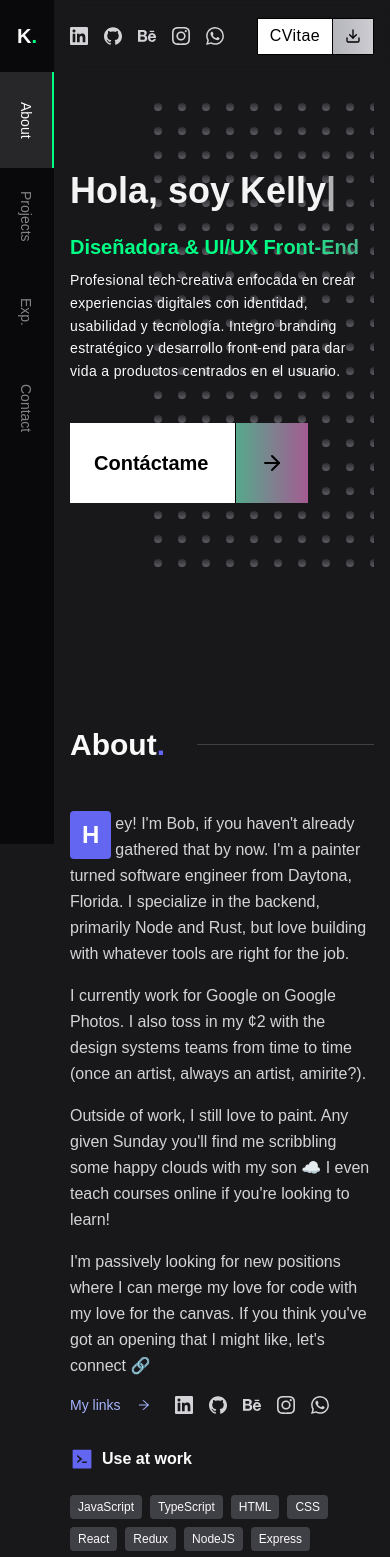
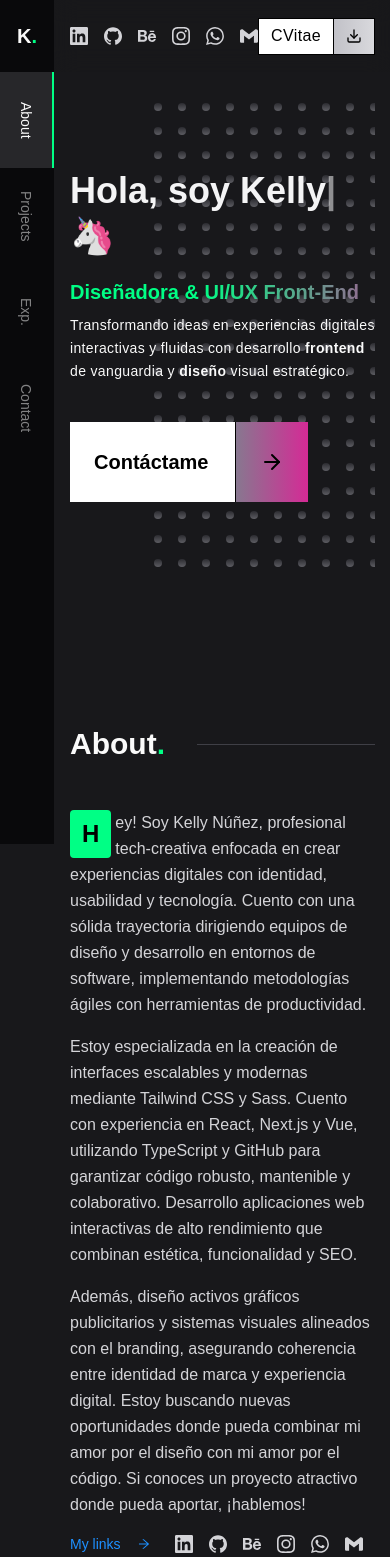
Before and after one commit to Kellynunez/Portfolio, a Next.js app: page / in a window 390 px wide. Shown: the top 1557 px of the page. Built offline with nearby package versions, Linux system fonts and the light colour scheme; a web font is replaced by a local one.

Commit message:
Content: Abot + Experience

```diff
--- a/src/components/about/About.tsx
+++ b/src/components/about/About.tsx
@@ -3,49 +3,41 @@ import { SectionHeader } from "../util/SectionHeader";
 import Reveal from "../util/Reveal";
 import { MyLinks } from "../nav/Header";
 import { Stats } from "./Stats";
+import { Stats2 } from "./Stats2";
 
 export const About = () => {
   return (
     <section id="about" className="section-wrapper">
       <SectionHeader title="About" dir="l" />
-      <div className="grid grid-cols-1 md:grid-cols-[1fr_300px] gap-8">
-        <div className="space-y-4">
+      <div className="grid grid-cols-1 md:grid-cols-3 gap-8">
+        <div className="space-y-4 pb-4 sm:pb-5 md:pb-8 col-span-2">
           <Reveal>
             <p className="leading-relaxed text-zinc-300">
-              <span className="bg-indigo-500 text-white py-2 px-3 rounded font-bold mr-1 float-left text-2xl">
+              <span className="bg-[#00FF85] text-black py-2 px-3 rounded font-bold mr-1 float-left text-2xl">
                 H
               </span>
-              ey! I&apos;m Bob, if you haven&apos;t already gathered that by
-              now. I&apos;m a painter turned software engineer from Daytona,
-              Florida. I specialize in the backend, primarily Node and Rust, but
-              love building with whatever tools are right for the job.
+              ey! Soy Kelly Núñez, profesional tech-creativa enfocada en crear experiencias digitales con identidad, usabilidad y tecnología.
+              Cuento con una sólida trayectoria dirigiendo equipos de diseño y desarrollo en entornos de software, implementando metodologías ágiles con herramientas de productividad.
             </p>
           </Reveal>
           <Reveal>
             <p className="leading-relaxed text-zinc-300">
-              I currently work for Google on Google Photos. I also toss in my ¢2
-              with the design systems teams from time to time (once an artist,
-              always an artist, amirite?).
+            Estoy especializada en la creación de interfaces escalables y modernas mediante Tailwind CSS y Sass.
+            Cuento con experiencia en React, Next.js y Vue, utilizando TypeScript y GitHub para garantizar código robusto, mantenible y colaborativo.
+            Desarrollo aplicaciones web interactivas de alto rendimiento que combinan estética, funcionalidad y SEO.
+
             </p>
           </Reveal>
           <Reveal>
             <p className="leading-relaxed text-zinc-300">
-              Outside of work, I still love to paint. Any given Sunday
-              you&apos;ll find me scribbling some happy clouds with my son ☁️ I
-              even teach courses online if you&apos;re looking to learn!
-            </p>
-          </Reveal>
-          <Reveal>
-            <p className="leading-relaxed text-zinc-300">
-              I&apos;m passively looking for new positions where I can merge my
-              love for code with my love for the canvas. If you think
-              you&apos;ve got an opening that I might like, let&apos;s connect
-              🔗
+            Además, diseño activos gráficos publicitarios y sistemas visuales alineados con el branding, asegurando coherencia entre identidad de marca y experiencia digital.
+            Estoy buscando nuevas oportunidades donde pueda combinar mi amor por el diseño con mi amor por el código.
+            Si conoces un proyecto atractivo donde pueda aportar, ¡hablemos!
             </p>
           </Reveal>
           <Reveal>
             <div className="flex items-center gap-6">
-              <div className="flex items-center gap-4 text-sm text-indigo-300">
+              <div className="flex items-center gap-4 text-sm text-[#1E90FF]">
                 <span>My links</span>
                 <AiOutlineArrowRight />
               </div>
@@ -55,6 +47,9 @@ export const About = () => {
         </div>
         <Stats />
       </div>
+      <div className="relative">
+        <Stats2 />
+      </div>
     </section>
   );
 };
--- a/src/components/about/Stats.tsx
+++ b/src/components/about/Stats.tsx
@@ -1,6 +1,6 @@
 import { Chip } from "../util/Chip";
 import Reveal from "../util/Reveal";
-import { AiFillCode, AiFillSmile } from "react-icons/ai";
+import { AiFillCode, AiFillSmile, AiFillSetting, AiFillLayout, AiFillEdit } from "react-icons/ai";
 
 export const Stats = () => {
   return (
@@ -8,44 +8,48 @@ export const Stats = () => {
       <Reveal>
         <div>
           <h4 className="flex items-center mb-6">
-            <AiFillCode className="text-indigo-500 text-2xl" />
-            <span className="font-bold ml-2">Use at work</span>
+            <AiFillLayout className="text-[#00FF85] text-2xl" />
+            <span className="font-bold ml-2">Diseño y prototipado</span>
           </h4>
           <div className="flex flex-wrap gap-2 mb-12">
-            <Chip>JavaScript</Chip>
-            <Chip>TypeScript</Chip>
-            <Chip>HTML</Chip>
-            <Chip>CSS</Chip>
-            <Chip>React</Chip>
-            <Chip>Redux</Chip>
-            <Chip>NodeJS</Chip>
-            <Chip>Express</Chip>
-            <Chip>Postgres</Chip>
-            <Chip>MongoDB</Chip>
-            <Chip>GitHub</Chip>
-            <Chip>Jira</Chip>
-            <Chip>Heroku</Chip>
-            <Chip>AWS</Chip>
+          <Chip>Figma</Chip>
+          <Chip>FigJam</Chip>
+          <Chip>Lucidchart</Chip>
+          <Chip>Miro</Chip>
+          <Chip>Framer</Chip>
+          <Chip>Canva</Chip>
+          <Chip>Photoshop</Chip>
+          <Chip>Illustrator</Chip>
+          <Chip>InDesign</Chip>
+          <Chip>Premiere</Chip>
+          <Chip>CorelDraw</Chip>
+          <Chip>Capcut</Chip>
           </div>
         </div>
       </Reveal>
       <Reveal>
         <div>
           <h4 className="flex items-center mb-6">
-            <AiFillSmile className="text-indigo-500 text-2xl" />
-            <span className="font-bold ml-2">Use for fun</span>
+            <AiFillCode className="text-[#00FF85] text-2xl" />
+            <span className="font-bold ml-2">Lenguajes, estilos y frontend</span>
           </h4>
           <div className="flex flex-wrap gap-2 mb-12">
-            <Chip>Rust</Chip>
-            <Chip>Tailwind</Chip>
-            <Chip>Java</Chip>
-            <Chip>Spring</Chip>
-            <Chip>Figma</Chip>
-            <Chip>Whimsical</Chip>
-            <Chip>Planetscale</Chip>
-            <Chip>GraphQL</Chip>
-            <Chip>Python</Chip>
-            <Chip>FastAPI</Chip>
+            <Chip>HTML</Chip>
+            <Chip>CSS</Chip>
+            <Chip>Less</Chip>
+            <Chip>Sass</Chip>
+            <Chip>JavaScript</Chip>
+            <Chip>TypeScript</Chip>
+            <Chip>PHP</Chip>
+            <Chip>React</Chip>
+            <Chip>NextJS</Chip>
+            <Chip>Vue</Chip>
+            <Chip>jQuery</Chip>
+            <Chip>Framer Motion</Chip>
+            <Chip>AnimeJS</Chip>
+            <Chip>TailwindCSS</Chip>
+            <Chip>Bootstrap</Chip>
+            <Chip>Materialize</Chip>
           </div>
         </div>
       </Reveal>
--- /dev/null
+++ b/src/components/about/Stats2.tsx
@@ -0,0 +1,66 @@
+import { Chip } from "../util/Chip";
+import Reveal from "../util/Reveal";
+import { AiFillSmile, AiFillSetting, AiFillEdit } from "react-icons/ai";
+
+export const Stats2 = () => {
+  return (
+    <div className="relative">
+      <div className="grid grid-cols-1 md:grid-cols-3 gap-0 md:gap-8">
+        <Reveal>
+          <div>
+            <h4 className="flex items-center mb-6">
+              <AiFillSetting className="text-[#00FF85] text-2xl" />
+              <span className="font-bold ml-2">Entorno y construcción</span>
+            </h4>
+            <div className="flex flex-wrap gap-2 mb-12">
+            <Chip>JekyllRB</Chip>
+            <Chip>NodeJS</Chip>
+            <Chip>Linux</Chip>
+            <Chip>Git</Chip>
+            <Chip>GitHub</Chip>
+            <Chip>Netlify</Chip>
+            <Chip>Sanity</Chip>
+            <Chip>Webflow</Chip>
+            <Chip>Wordpress</Chip>
+            </div>
+          </div>
+        </Reveal>
+        <Reveal>
+          <div>
+            <h4 className="flex items-center mb-6">
+              <AiFillSmile className="text-[#00FF85] text-2xl" />
+              <span className="font-bold ml-2">IA y asistentes creativos</span>
+            </h4>
+            <div className="flex flex-wrap gap-2 mb-12">
+            <Chip>Adobe Firefly</Chip>
+            <Chip>Midjourney</Chip>
+            <Chip>Copilot</Chip>
+            <Chip>Cursor</Chip>
+            <Chip>DeepSeek</Chip>
+            <Chip>ChatGPT</Chip>
+            <Chip>Gemini</Chip>
+            </div>
+          </div>
+        </Reveal>
+        <Reveal>
+          <div>
+            <h4 className="flex items-center mb-6">
+              <AiFillEdit className="text-[#00FF85] text-2xl" />
+              <span className="font-bold ml-2">Productividad y gestión</span>
+            </h4>
+            <div className="flex flex-wrap gap-2 mb-12">
+            <Chip>Notion</Chip>
+            <Chip>Jira</Chip>
+            <Chip>Confluence</Chip>
+            <Chip>Trello</Chip>
+            <Chip>ClickUp</Chip>
+            <Chip>Airtable</Chip>
+            <Chip>Microsoft Office</Chip>
+            <Chip>Google Workspace</Chip>
+            </div>
+          </div>
+        </Reveal>
+      </div>
+    </div>
+  );
+};
--- a/src/components/contact/Contact.tsx
+++ b/src/components/contact/Contact.tsx
@@ -33,7 +33,7 @@ export const Contact = () => {
           </p>
         </Reveal>
         <Reveal width="w-full">
-          <Link href="mailto:bob.ross@notreal.com">
+          <Link href="mailto:kellynunezhu@gmail.com">
             <div className="flex items-center justify-center gap-2 w-fit text-lg md:text-2xl whitespace-normal mx-auto hover:text-indigo-300 transition-colors">
               <AiFillMail />
               <span>kellynunezhu@gmail.com</span>
--- a/src/components/experience/Experience.tsx
+++ b/src/components/experience/Experience.tsx
@@ -14,48 +14,73 @@ export const Experience = () => {
 
 const experience = [
   {
-    title: "Google",
-    position: "Software Engineer",
-    time: "2022 - Present",
-    location: "Atlanta",
+    title: "Freelance",
+    position: "Digital Product Design",
+    time: "2021 - Actualidad",
+    location: "Perú y USA",
+    mode: "Remoto",
     description:
-      "I help build and scale Google Photos. Increased throughput of our primary services by 70%. Migrated backend service from Java to Go. Also helped make it look prettier.",
-    tech: [
-      "Angular",
-      "Python",
-      "GCP",
-      "Git",
-      "GitHub",
-      "Java",
-      "Golang",
-      "K8s",
-    ],
+      "Diseño prototipos interactivos y desarrollo sitios web responsivos con enfoque en UI/UX. Además realizo diseno grafico e identidad visual, documentando todos los activos gráficos para su uso coherente en productos y comunicaciones.",
+    tech: ["React", "Framer Motion", "TailwindCSS", "GitHub", "Cursor", "Figma", "Adobe CC", "Powerpoint"],
   },
   {
-    title: "Facebook",
-    position: "Software Engineer",
-    time: "2020 - 2022",
-    location: "San Francisco",
+    title: "Voltron Data",
+    position: "Manager, Design & Web Development",
+    time: "2021 - 2024",
+    location: "Global",
+    mode: "Remoto",
     description:
-      "Senior Full Stack Engineer for Facebook Marketplace. Created a service from scratch to handle new listings. Also played some ping pong. It was fun.",
-    tech: ["React", "Node", "PHP", "GraphQL", "Presto", "Cassandra"],
+      "Lideré y rediseñé la identidad visual y el sistema de diseño digital, aplicando metodologías ágiles para asegurar entregas iterativas. Migré el sitio de WordPress a Jekyll y blog en Markdown, y luego reconstruí las más de 20 páginas en React.js a modo oscuro.",
+    tech: ["React",  "NextJS", "Netlify", "TailwindCSS", "Markdown", "Figma", "GitHub", "Illustrator", "Midjourney"],
   },
   {
-    title: "Amazon",
-    position: "Software Engineer",
-    time: "2016 - 2020",
-    location: "Seattle",
+    title: "BlazingSQL",
+    position: "Lead, Design & Front-End",
+    time: "2015 - 2021",
+    location: "Austin, TX",
+    mode: "Remoto",
     description:
-      "Data Engineer for store front. Built data pipelines with Spark and Airflow. Saw Bezos one time. He said he liked my paintings. I said I liked his hair.",
-    tech: [
-      "Java",
-      "Python",
-      "S3",
-      "RDS",
-      "Redshift",
-      "PySpark",
-      "HDFS",
-      "Apache Airflow",
-    ],
+      "Desarrollé interfaces UI/UX y sitios web interactivos, trabajé en aplicaciones web con enfoque en usabilidad y rendimiento, lideré el rediseño de marca en múltiples canales y elaboré presentaciones corporativas consistentes desde el slide master.",
+    tech: ["Vue", "Jekyll", "JavaScript", "Material Design", "Less", "Figma", "Illustrator", "Photoshop"],
+  },
+  {
+    title: "Simply Technology",
+    position: "Diseñadora UI/UX Senior",
+    time: "2015",
+    location: "Lima, Perú",
+    mode: "Híbrido",
+    description:
+      "Desarrollé prototipos UI multiplataforma en Adobe XD, implementé un sitio web responsive con formulario de contacto automatizado y elaboré la identidad visual corporativa y manejo de redes sociales.",
+    tech: ["HTML", "CSS", "JavaScript", "Adobe XD", "Illustrator", "Photoshop", "Microsoft Office"],
+  },
+  {
+    title: "Outofthebox",
+    position: "Diseñadora Publicitaria",
+    time: "2012-2014",
+    location: "Lima, Perú",
+    mode: "Presencial",
+    description:
+      "Encargada del diseño de banners retail a escala real, gráficos para redes y retoque fotográfico, participando además en la creación y edición de catálogos de belleza y moda para marcas como Ésika, Viale, Claudia Jimenez y Platanitos.",
+    tech: ["Illustrator", "Photoshop", "InDesign", "Microsoft Office"],
+  },
+  {
+    title: "Cargraft",
+    position: "Diseñadora Gráfica",
+    time: "2012-2014",
+    location: "Lima, Perú",
+    mode: "Presencial",
+    description:
+      "Diseñé identidades visuales y materiales gráficos (logotipos, empaques, papelería, merchandising) en Corel Draw y Photoshop, incluyendo preparación para impresión y digital con ajuste de color y gestión de perfiles ICC.",
+    tech: ["CorelDraw", "Photoshop", "Acrobat", "Microsoft Word"],
+  },
+  {
+    title: "My little world",
+    position: "Auxiliar de Inicial",
+    time: "2013",
+    location: "Lima, Perú",
+    mode: "Presencial",
+    description:
+      "Realicé manualidades, decoraciones, inventarios de utiles escolares y revisión de tareas de los alumnos.",
+    tech: ["Photoshop", "Microsoft Office"],
   },
 ];
--- a/src/components/experience/ExperienceItem.tsx
+++ b/src/components/experience/ExperienceItem.tsx
@@ -5,6 +5,7 @@ interface Props {
   title: string;
   position: string;
   time: string;
+  mode: string;
   location: string;
   description: string;
   tech: string[];
@@ -13,6 +14,7 @@ interface Props {
 export const ExperienceItem = ({
   title,
   position,
+  mode,
   time,
   location,
   description,
@@ -22,7 +24,9 @@ export const ExperienceItem = ({
     <div className="mb-6 border-b pb-6 border-zinc-700">
       <div className="flex items-center justify-between mb-2">
         <Reveal>
-          <span className="font-bold text-xl">{title}</span>
+          <div>
+            <span className="font-bold text-xl">{title}</span> ({location})
+          </div>
         </Reveal>
         <Reveal>
           <span>{time}</span>
@@ -34,7 +38,7 @@ export const ExperienceItem = ({
           <span className="text-indigo-300 font-bold">{position}</span>
         </Reveal>
         <Reveal>
-          <span>{location}</span>
+          <span>{mode}</span>
         </Reveal>
       </div>
       <Reveal>
--- a/src/components/hero/Hero.tsx
+++ b/src/components/hero/Hero.tsx
@@ -16,7 +16,7 @@ const Hero = () => {
                 delay={500}
                 className="text-zinc-100"
               />
-              {/* <span className="text-[#F5F000]">.</span> */}
+              <span className="text-[#F5F000]">🦄</span>
             </h1>
           </Reveal>
           <Reveal>
@@ -37,8 +37,8 @@ const Hero = () => {
             </h2>
           </Reveal>
           <Reveal>
-            <p className="pointer-events-auto leading-relaxed md:leading-relaxed max-w-2xl text-sm md:text-lg text-[zinc-300] font-light tracking-wide">
-              Profesional tech-creativa enfocada en crear experiencias digitales con identidad, usabilidad y tecnología. Integro branding estratégico y desarrollo front-end para dar vida a productos centrados en el usuario.
+            <p className="pointer-events-auto leading-relaxed md:leading-relaxed max-w-2xl text-sm md:text-xl text-[zinc-300] font-normal tracking-wide">
+              Transformando ideas en experiencias digitales interactivas y fluidas con desarrollo <b>frontend</b> de vanguardia y <b>diseño</b> visual estratégico.
             </p>
           </Reveal>
           <Reveal>
--- a/src/components/nav/Header.tsx
+++ b/src/components/nav/Header.tsx
@@ -1,6 +1,6 @@
 import Link from "next/link";
 import React from "react";
-import { SiBehance, SiGithub, SiInstagram, SiLinkedin, SiWhatsapp } from "react-icons/si";
+import { SiBehance, SiGithub, SiInstagram, SiLinkedin, SiWhatsapp, SiGmail } from "react-icons/si";
 import { OutlineButton } from "../buttons/OutlineButton";
 
 export const Header = () => {
@@ -63,5 +63,12 @@ export const MyLinks = () => (
     >
       <SiWhatsapp />
     </Link>
+    <Link
+      className="text-zinc-300 hover:text-[#00FF85] transition-colors"
+      href="mailto:kellynunezhu@gmail.com"
+      rel="nofollow"
+    >
+      <SiGmail />
+    </Link>
   </div>
 );
--- a/src/components/util/SectionHeader.tsx
+++ b/src/components/util/SectionHeader.tsx
@@ -16,7 +16,7 @@ export const SectionHeader = ({ title, dir = "r" }: Props) => {
         <Reveal>
           <span className="text-3xl md:text-5xl font-black text-end">
             {title}
-            <span className="text-indigo-500">.</span>
+            <span className="text-[#00FF85]">.</span>
           </span>
         </Reveal>
       </h2>
```
